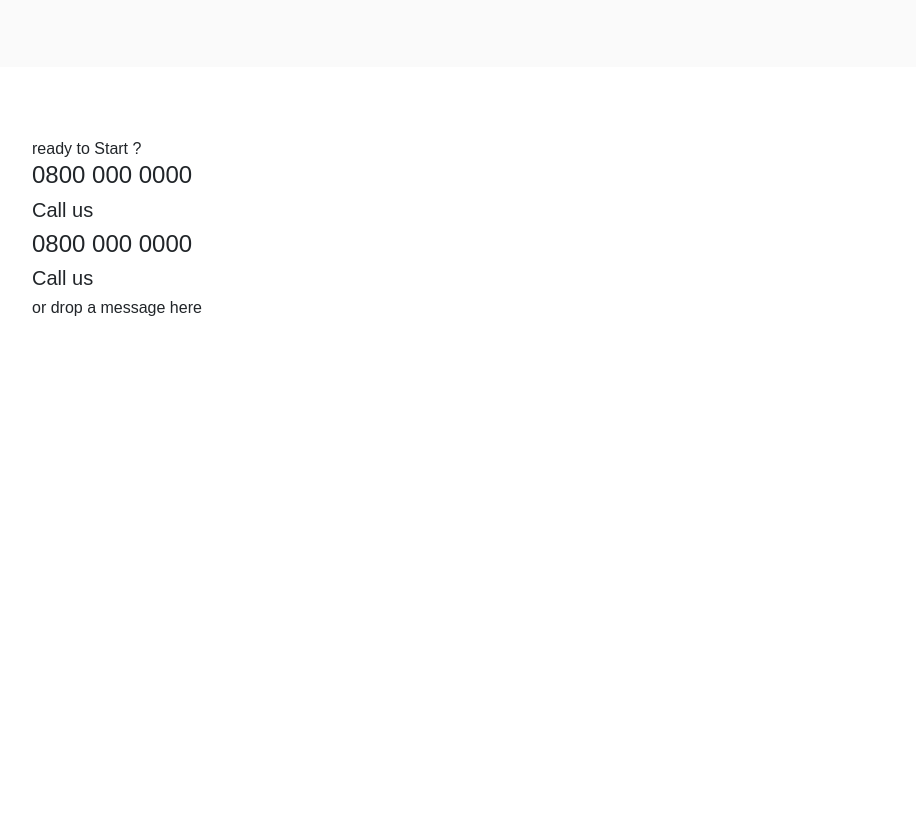
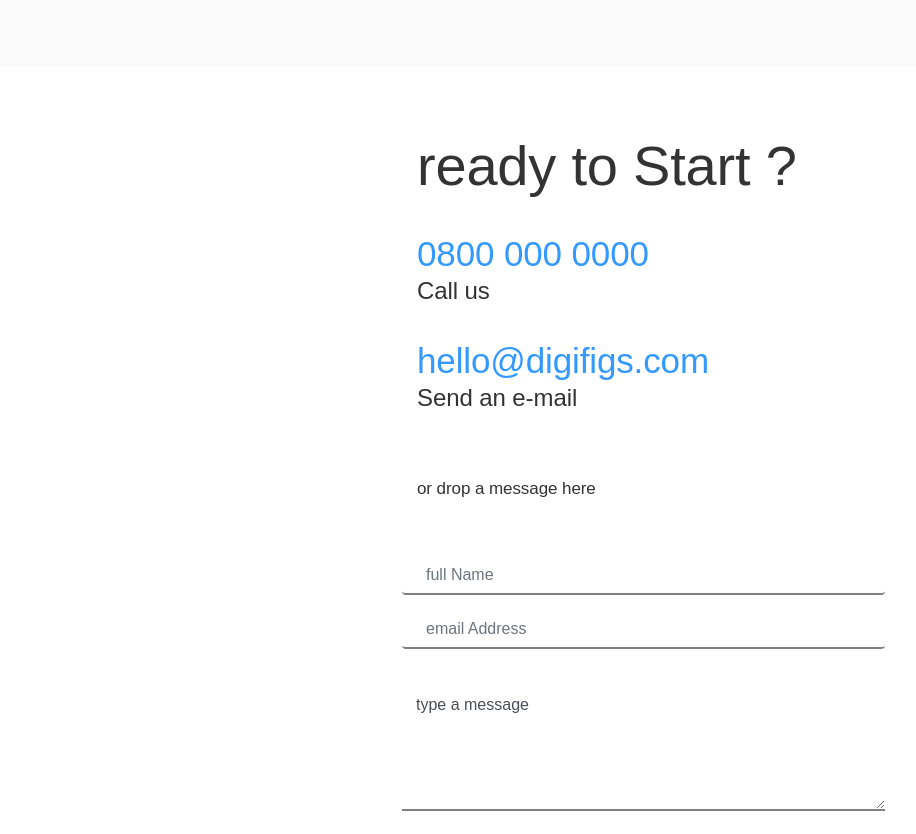
Before and after one commit to Monarene/digifigs-website, a React (Create React App) app: page / in a window 1280 px wide. Shown: the part 4100-4934 px from the top of the page, without its empty margins (53-969 px from the left). Before the commit the page ends 4426 px from the top, so only its background shows below. Built offline with nearby package versions, Linux system fonts and the light colour scheme.

Commit message:
Added the nice form

```diff
--- a/src/App.css
+++ b/src/App.css
@@ -256,3 +256,66 @@ body {
 .herosheText4 {
   font-size: 60px;
 }
+
+.ready {
+  height: 59px;
+  width: 692px;
+  color: #333;
+  font-size: 56px;
+  font-weight: 300;
+  letter-spacing: -0.2px;
+  line-height: 57px;
+}
+
+.contactText {
+  height: 35px;
+  width: 290px;
+  color: #39f;
+  font-size: 35px;
+  font-weight: 300;
+  letter-spacing: -0.13px;
+  line-height: 35px;
+}
+
+.callus {
+  height: 24px;
+  width: 176px;
+  color: #333;
+  font-size: 24px;
+  font-weight: 300;
+  letter-spacing: -0.09px;
+  line-height: 24px;
+}
+
+.contactContainer {
+  margin: 40px 0px;
+}
+
+.amessage {
+  height: 47px;
+  width: 283px;
+  color: #333;
+  font-size: 17px;
+  font-weight: 200;
+  letter-spacing: -0.08px;
+  line-height: 57px;
+  margin: 50px 0px;
+}
+
+.inputtext {
+  border: none;
+  border-bottom: 2px solid grey;
+}
+
+textarea {
+  margin-top: 20px;
+}
+
+::placeholder {
+  color: #495057;
+  padding: 0.375rem 0.75rem;
+}
+
+.formcontainer {
+  padding-left: 400px;
+}
--- a/src/App.js
+++ b/src/App.js
@@ -1,6 +1,6 @@
 import React from "react";
 import "./App.css";
-import { Row, Container, Col } from "reactstrap";
+import { Row, Container, Col, Form, FormGroup, Label, Input } from "reactstrap";
 import NavComponent from "./Components/NavComponent";
 import netflix from "./assets/images/netflix.png";
 import facebook from "./assets/images/facebook.png";
@@ -166,28 +166,67 @@ function App() {
             </div>
           </Container>
         </div>
-        <div>
-          <Container>
+
+        <Container className="formcontainer">
           <Row>
-              <Col>ready to Start ?</Col>
+            <Col className="ready">ready to Start ?</Col>
           </Row>
           <Row>
             <Col>
-                <div>
-                  <h4>0800 000 0000</h4>
-                  <h5>Call us</h5>
+              <div className="contactContainer">
+                <h4 className="contactText">0800 000 0000</h4>
+                <h5 className="callus">Call us</h5>
               </div>
               <div>
-                  <h4>0800 000 0000</h4>
-                  <h5>Call us</h5>
+                <h4 className="contactText">hello@digifigs.com</h4>
+                <h5 className="callus" style={{ marginBottom: "40px" }}>
+                  {" "}
+                  Send an e-mail
+                </h5>
               </div>
               <div>
-                  <h6> or drop a message here</h6>
+                <h6 className="amessage"> or drop a message here</h6>
               </div>
             </Col>
           </Row>
+          <Row>
+            <div>
+              <Form>
+                <Row form>
+                  <Col>
+                    <FormGroup>
+                      <Input
+                        type="name"
+                        name="name"
+                        id="name"
+                        placeholder="full Name"
+                        className="inputtext"
+                      ></Input>
+                    </FormGroup>
+                    <FormGroup>
+                      <Input
+                        className="inputtext"
+                        type="email"
+                        name="emaill"
+                        id="email"
+                        placeholder="email Address"
+                      ></Input>
+                    </FormGroup>
+                    <FormGroup>
+                      <textarea
+                        className="inputtext"
+                        type="textarea"
+                        placeholder="type a message"
+                        rows="5"
+                        cols="50"
+                      ></textarea>
+                    </FormGroup>
+                  </Col>
+                </Row>
+              </Form>
+            </div>
+          </Row>
         </Container>
-        </div>
       </div>
     </div>
   );
```
Lines whose indentation alone changed are shown as unchanged.
